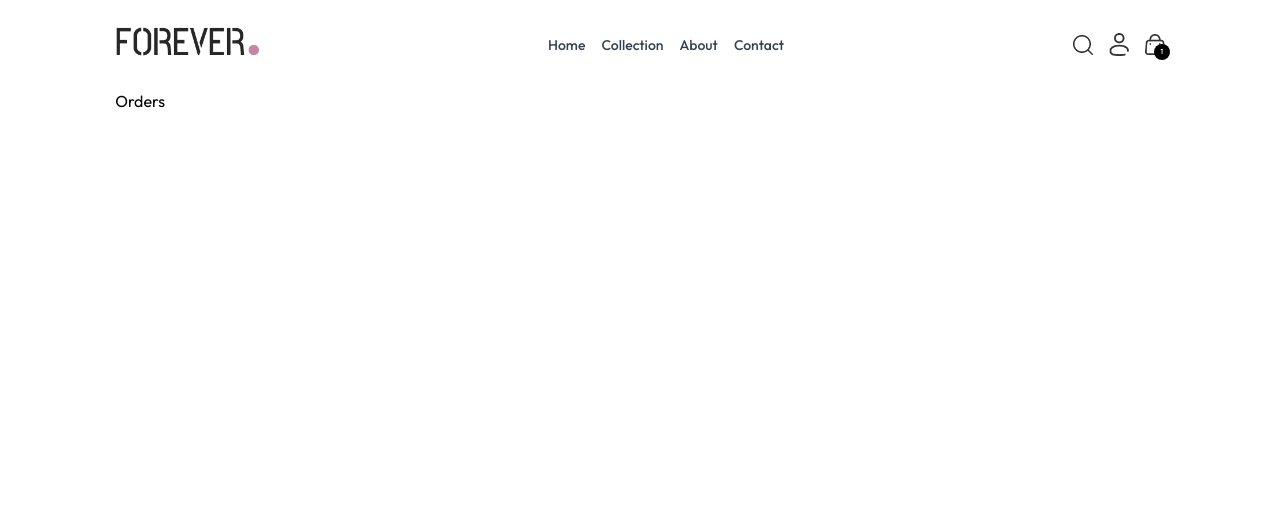
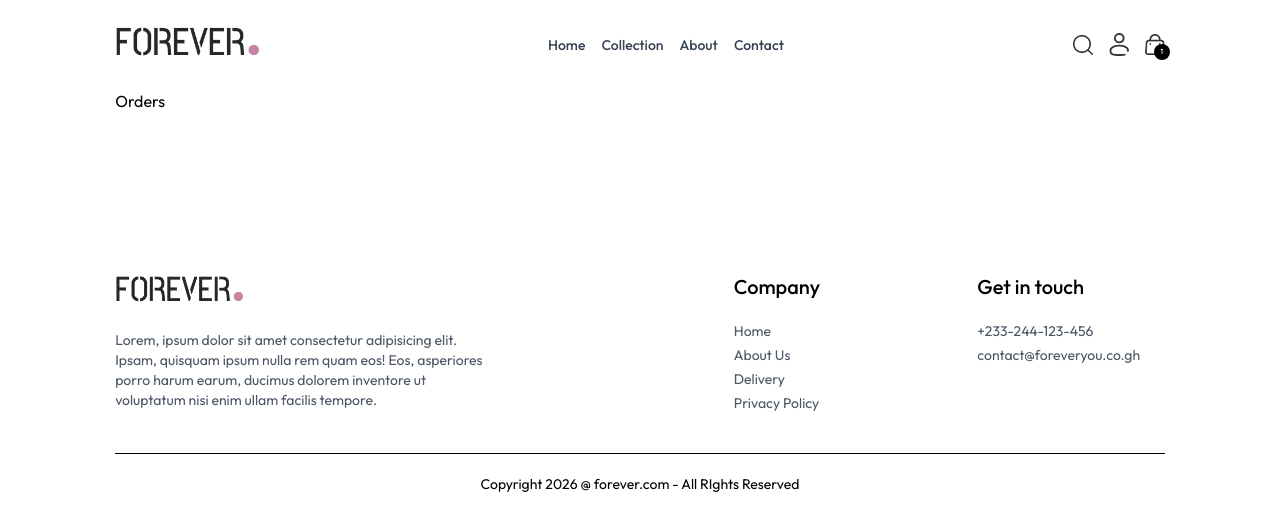
Before and after one commit to ranscky/ecomm-app, a React (Vite) app in the folder frontend/: page /orders in a window 1280 px wide. Shown: the top 530 px of the page. Built offline with nearby package versions, Linux system fonts and the light colour scheme.

Commit message:
worked on the  footer

```diff
--- a/frontend/src/App.jsx
+++ b/frontend/src/App.jsx
@@ -10,6 +10,7 @@ import Login from './pages/Login'
 import PlaceOrder from './pages/PlaceOrder'
 import Orders from './pages/Orders'
 import Navbar from './components/Navbar'
+import Footer from './components/Footer'
 
 const App = () => {
   return (
@@ -26,6 +27,7 @@ const App = () => {
         <Route path='/place-order' element={<PlaceOrder/>} />
         <Route path='/orders' element={<Orders/>} />
       </Routes>
+      <Footer />
     </div>
   )
 }
--- /dev/null
+++ b/frontend/src/components/Footer.jsx
@@ -0,0 +1,42 @@
+import React from 'react'
+import { assets } from '../assets/assets'
+
+const Footer = () => {
+  return (
+    <div className=''>
+        <div className='flex flex-col sm:grid grid-cols-[3fr_1fr_1fr] gap-14 my-10 mt-40 text-sm'>
+            <div>
+                <img src={assets.logo} alt="" className='mb-5 w-32'/>
+                <p className='w-full md:w-2/3 text-gray-600'>Lorem, ipsum dolor sit amet consectetur adipisicing elit. Ipsam, quisquam ipsum nulla rem quam eos! Eos, asperiores porro harum earum, ducimus dolorem inventore ut voluptatum nisi enim ullam facilis tempore.</p>
+            </div>
+
+            <div>
+                <p className='text-xl font-medium mb-5'>Company</p>
+                <ul className='flex flex-col gap-1 text-gray-600'>
+                    <li>Home</li>
+                    <li>About Us</li>
+                    <li>Delivery</li>
+                    <li>Privacy Policy</li>
+                </ul>
+            </div>
+
+            <div>
+                <p className='text-xl font-medium mb-5'>Get in touch</p>
+                <ul className='flex flex-col gap-1 text-gray-600'>
+                    <li>+233-244-123-456</li>
+                    <li>contact@foreveryou.co.gh</li>
+                </ul>
+            </div>
+        </div>
+
+        <div>
+            <hr />
+            <p className='py-5 text-sm text-center'>
+                Copyright 2026 @ forever.com - All RIghts Reserved
+            </p>
+        </div>
+    </div>
+  )
+}
+
+export default Footer
```
